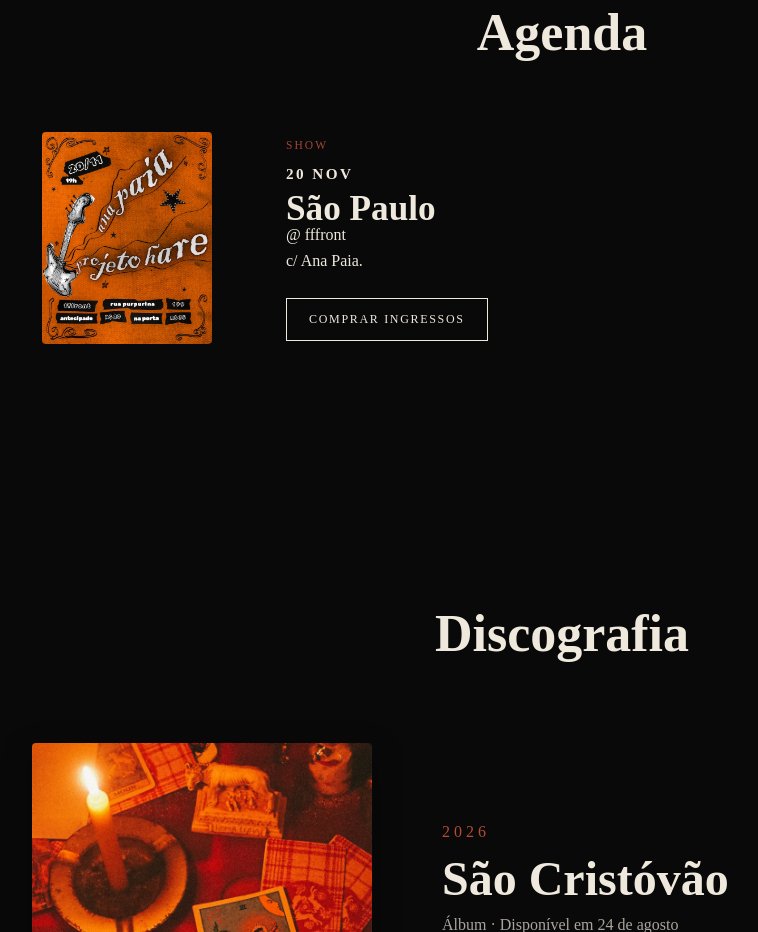
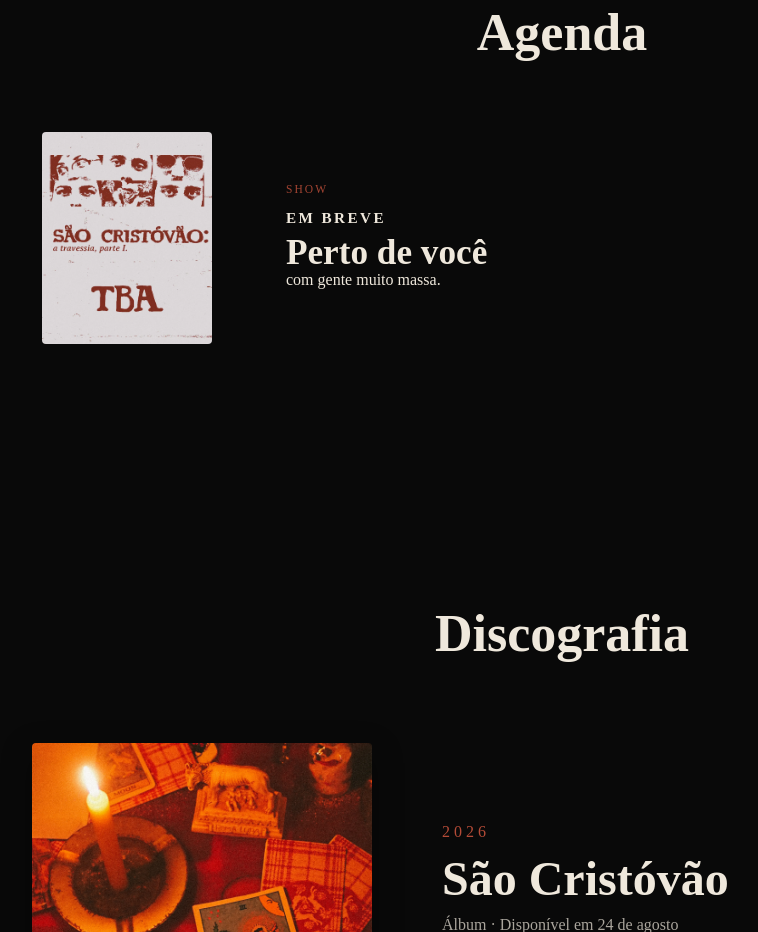
Before and after one commit to noam-mendes/projetohare-site, a website: page index.html in a window 1280 px wide. Shown: the part 3189-4121 px from the top of the page, without its empty margins (78-836 px from the left). Drawn offline with Linux system fonts and the light colour scheme; a web font is replaced by a local one.

Commit message:
limpa agenda

```diff
--- a/index.html
+++ b/index.html
@@ -390,30 +390,24 @@
 
             <div class="tour-grid">
 
-                <!-- SÃO PAULO -->
+                <!-- EM BREVE -->
 
                 <article class="show-card">
 
-                    <img src="assets/posters/sao-paulo.webp" alt="Festival ATL Bands">
+                    <img src="assets/posters/placeholder.webp" alt="TBD">
 
                     <div class="show-info">
 
                         <p class="show-tag">Show</p>
 
-                        <p class="show-date">20 NOV</p>
+                        <p class="show-date">EM BREVE</p>
 
-                        <h3>São Paulo</h3>
-
-                        <p>@ fffront</p>
+                        <h3>Perto de você</h3>
 
                         <p>
-                            c/ Ana Paia.
+                            com gente muito massa.
                         </p>
 
-                        <a href="https://meaple.com.br/viabprod/ana-paia-projeto-hare-fffront"
-                            class="show-button">
-                            Comprar ingressos
-                        </a>
 
                     </div>
 
```
